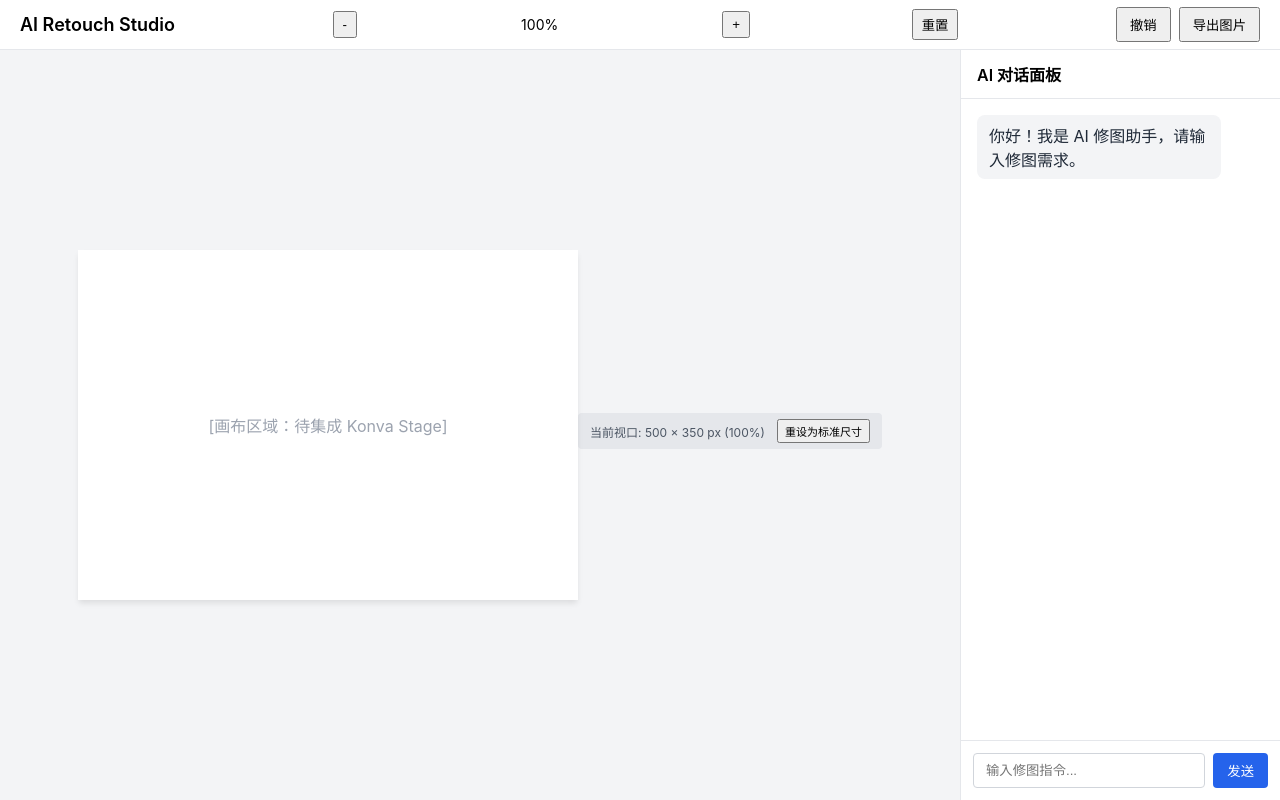
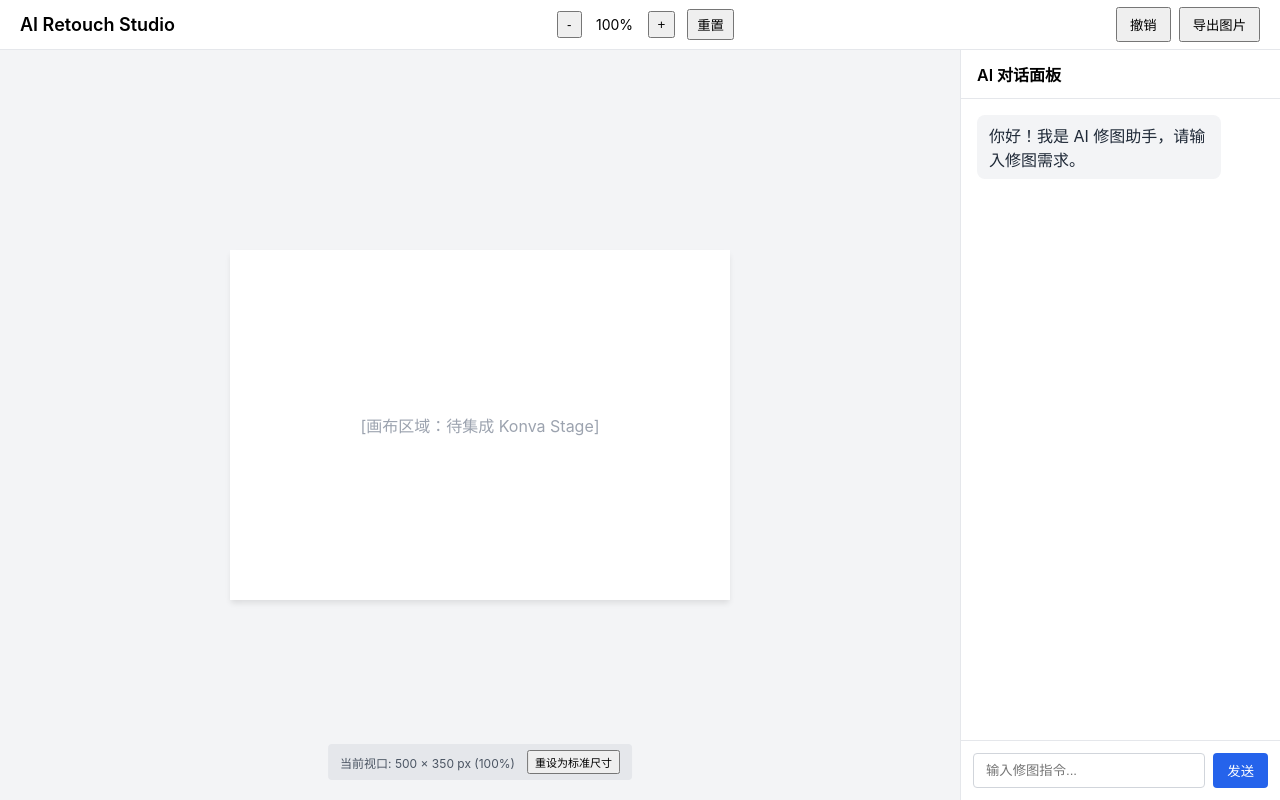
Before and after one commit to Guying60/react-project, a React (Vite) app: page / in a window 1280 px wide. Built offline with nearby package versions, Linux system fonts and the light colour scheme.

Commit message:
style: 优化状态栏底部悬浮布局与顶部缩放按钮组排列

```diff
--- a/src/components/CanvasArea.tsx
+++ b/src/components/CanvasArea.tsx
@@ -26,6 +26,8 @@ export const CanvasArea: React.FC = () => {
         display: "flex",
         alignItems: "center",
         justifyContent: "center",
+        position: "relative",
+        overflow: "hidden",
       }}
     >
       <div
@@ -63,7 +65,17 @@ export const CanvasArea: React.FC = () => {
           </div>
         )}
       </div>
-      <CanvasStats onReset={handleReset} formattedInfo={formattedInfo} />
+      <div
+        style={{
+          position: "absolute",
+          bottom: "20px",
+          left: "50%",
+          transform: "translateX(-50%)",
+          zIndex: 10,
+        }}
+      >
+        <CanvasStats onReset={handleReset} formattedInfo={formattedInfo} />
+      </div>
     </main>
   );
 };
--- a/src/components/Header.tsx
+++ b/src/components/Header.tsx
@@ -22,13 +22,16 @@ export const Header: React.FC<HeaderProps> = ({ title }: HeaderProps) => {
       }}
     >
       <h1 style={{ fontSize: "18px", fontWeight: 600 }}>{title}</h1>
+      <div style={{ display: "flex", alignItems: "center", gap: "8px" }}>
         <button
           onClick={() => setScale(Math.max(0.5, scale - 0.1))}
           style={{ padding: "4px 8px" }}
         >
           -
         </button>
-      <span style={{ fontSize: "14px", minWidth: "50px", textAlign: "center" }}>
+        <span
+          style={{ fontSize: "14px", minWidth: "50px", textAlign: "center" }}
+        >
           {Math.round(scale * 100)}%
         </span>
         <button
@@ -43,6 +46,7 @@ export const Header: React.FC<HeaderProps> = ({ title }: HeaderProps) => {
         >
           重置
         </button>
+      </div>
       <div>
         <button style={{ marginRight: "8px", padding: "6px 12px" }}>
           撤销
```
Lines whose indentation alone changed are shown as unchanged.
